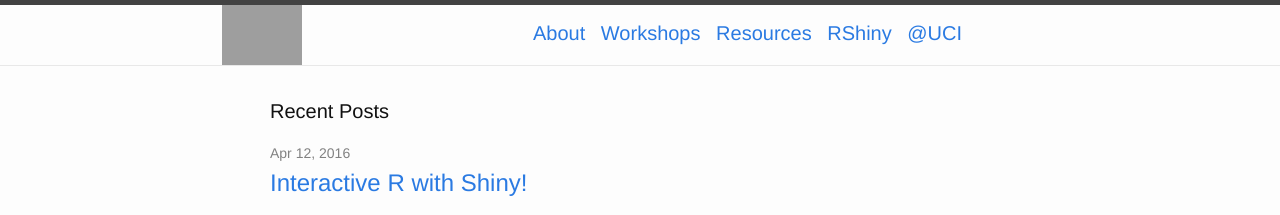
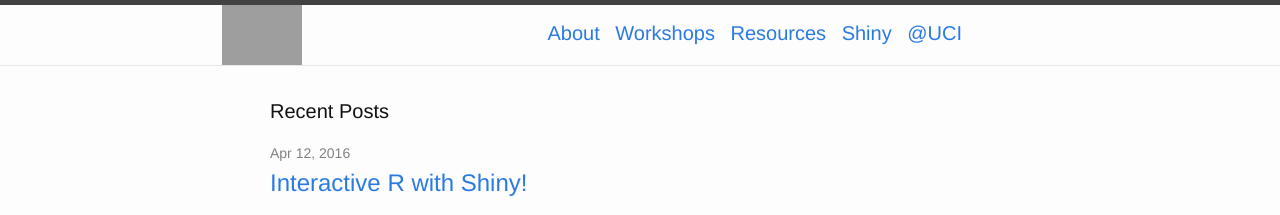
Before and after one commit to UCIDataScienceInitiative/UCIDataScienceInitiative.github.io, a Jekyll site: the page built from index.html, in a window 1280 px wide. Shown: the top 215 px of the page. Built offline with Jekyll 4.4.1, drawn with Linux system fonts in a browser that asks for light colours; grey boxes are pictures that could not be loaded.

Commit message:
Update header.html

```diff
--- a/_includes/header.html
+++ b/_includes/header.html
@@ -19,7 +19,7 @@
             		<a style="font-size:20px; word-spacing: 10px" href="/About/"> About </a>
         		<a style="font-size:20px; word-spacing: 10px" href="/Workshops/"> Workshops </a>
         		<a style="font-size:20px; word-spacing: 10px" href="/Resources/"> Resources </a>
-			<a style="font-size:20px; word-spacing: 10px" href="http://shiny.datascience.uci.edu/server/" target="_blank"> RShiny </a>
+			<a style="font-size:20px; word-spacing: 10px" href="http://shiny.datascience.uci.edu/server/" target="_blank"> Shiny </a>
         		<a style="font-size:20px; word-spacing: 10px" href="http://datascience.uci.edu" target="_blank"> @UCI </a>
         	  </div>
         	</div>
```
